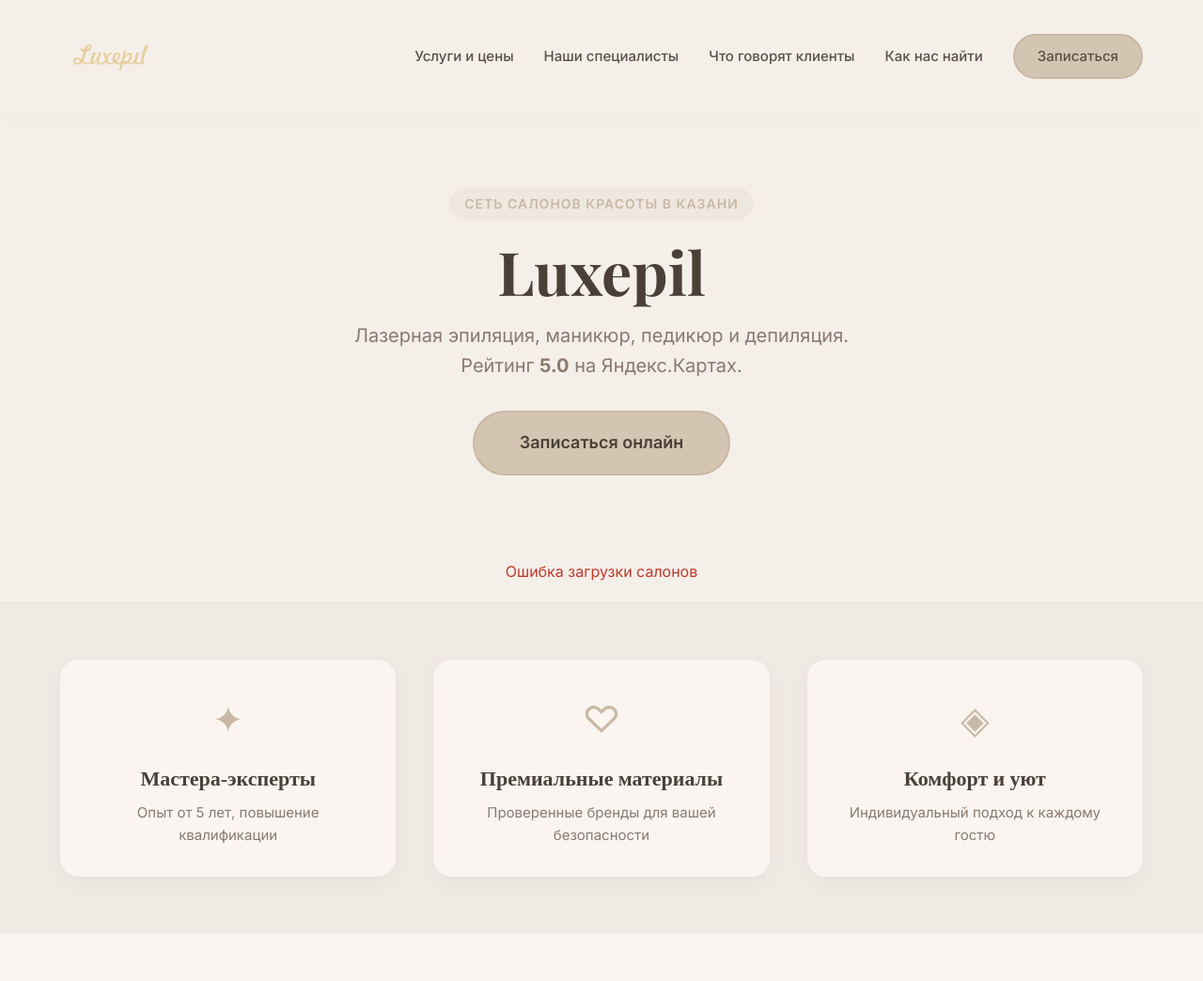
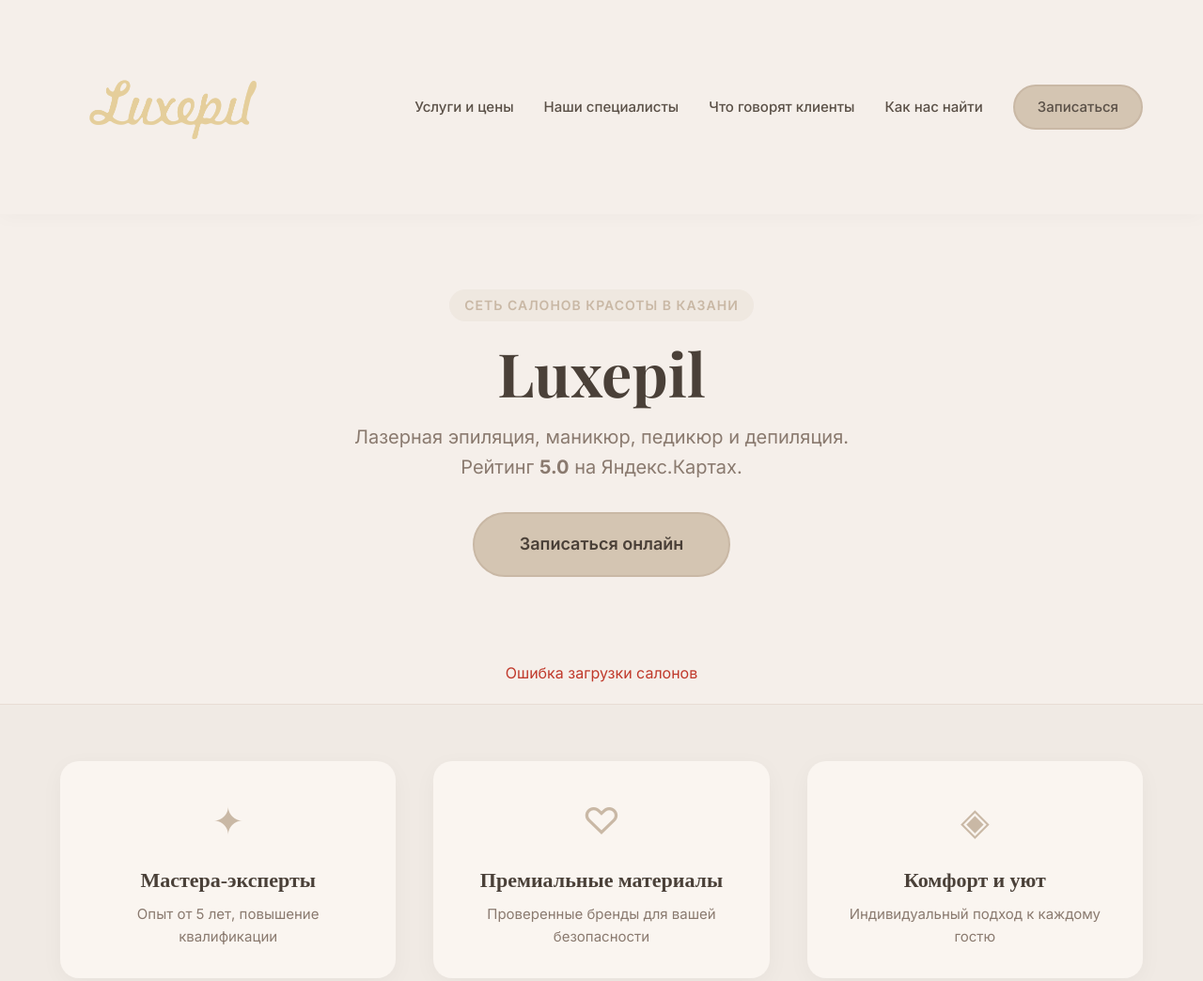
Before and after one commit to arseser/luxepil-site, a website: page public/index.html in a window 1280 px wide. Shown: the top 1044 px of the page at 94% size. Drawn offline with nearby package versions, Linux system fonts and the light colour scheme; no server answers; a web font is replaced by a local one.

Commit message:
Update index.html

```diff
--- a/public/index.html
+++ b/public/index.html
@@ -14,8 +14,8 @@
 <body>
   <header class="header">
     <div class="container header__inner">
-      <a href="/" class="header__logo" style="flex-shrink: 0; padding: 4px 0;">
-        <img src="/images/logo.png" alt="Luxepil" style="height: 80px; width: auto; max-width: 280px; filter: brightness(0) saturate(100%) invert(70%) sepia(30%) saturate(500%) hue-rotate(5deg);">
+      <a href="/" class="header__logo" style="flex-shrink: 0; padding: 8px 0;">
+        <img src="/images/logo.png" alt="Luxepil" style="height: 180px; width: auto; max-width: 500px; filter: brightness(0) saturate(100%) invert(70%) sepia(30%) saturate(500%) hue-rotate(5deg);">
       </a>
       <nav class="header__nav">
         <a href="#services">Услуги и цены</a>
```
